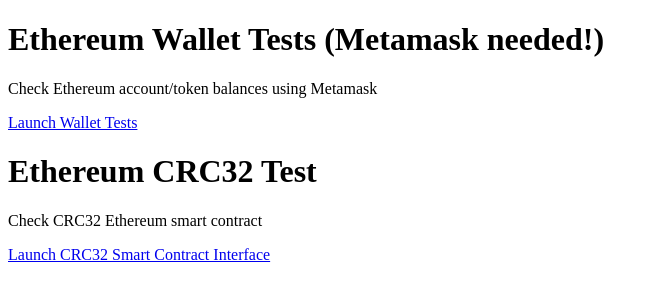
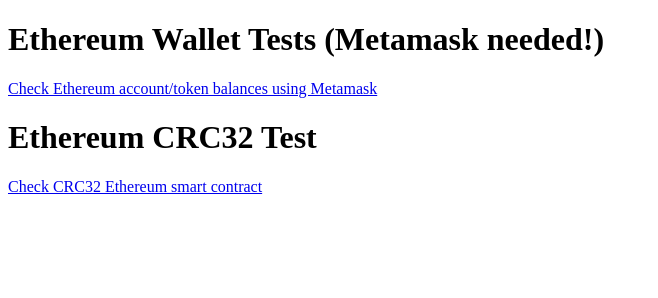
Before and after one commit to kozyilmaz/ethereum-dapps, a website: page app/index.html in a window 1280 px wide. Shown: the whole page, without its empty margins (0-658 px from the left). Drawn offline with Linux system fonts and the light colour scheme; a script that the page names is missing.

Commit message:
minimal index.html

```diff
--- a/app/index.html
+++ b/app/index.html
@@ -2,15 +2,11 @@
 <html>
 <head>
   <title>Ethereum DApp Tests</title>
-  <script src="https://cdn.jsdelivr.net/gh/ethereum/web3.js/dist/web3.min.js"></script>
-  <script src="./app.js"></script>
 </head>
 <body>
   <h1>Ethereum Wallet Tests (Metamask needed!)</h1>
-  <p>Check Ethereum account/token balances using Metamask</p>
-  <a href="wallet.html">Launch Wallet Tests</a>
+  <a href="wallet.html">Check Ethereum account/token balances using Metamask</a>
   <h1>Ethereum CRC32 Test</h1>
-  <p>Check CRC32 Ethereum smart contract</p>
-  <a href="crc32.html">Launch CRC32 Smart Contract Interface</a>
+  <a href="crc32.html">Check CRC32 Ethereum smart contract</a>
 </body>
 </html>
```
